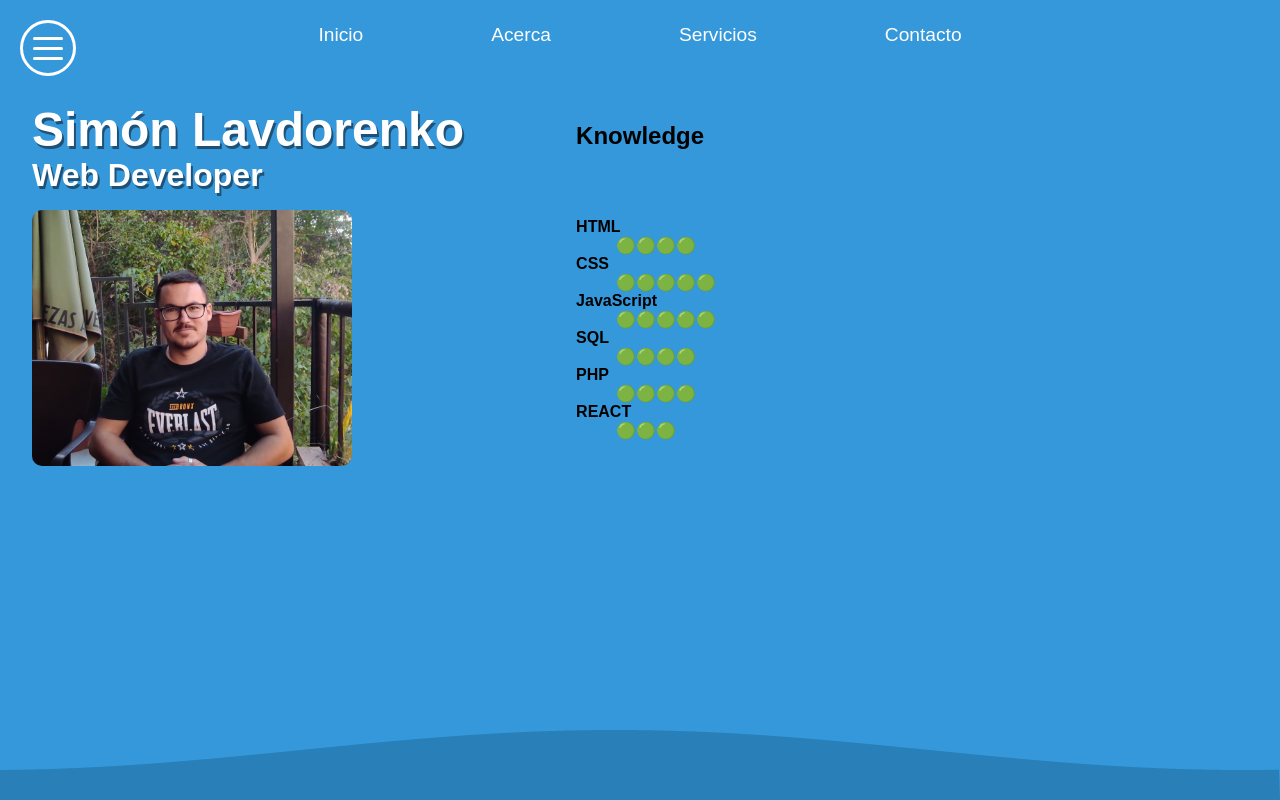
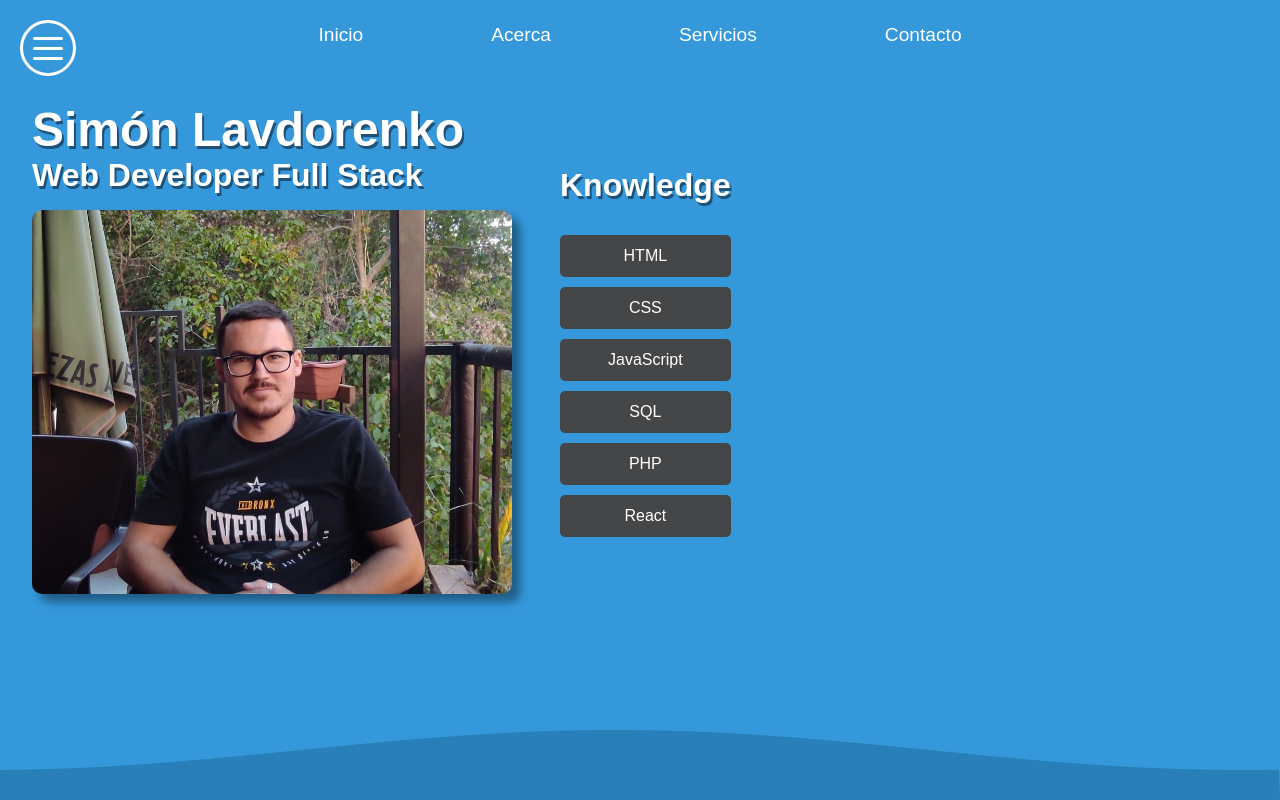
Before and after one commit to SimonLav2024/Portfolio_Simon, a PHP site: page / in a window 1280 px wide. Run offline with PHP 8.4, Linux system fonts and the light colour scheme.

Commit message:
añadido contenido al main

```diff
--- a/css/styles.css
+++ b/css/styles.css
@@ -442,6 +442,7 @@ html {
 .parallax {
     display: flex;
     flex-direction: row;
+    justify-content: center;
     margin: 2rem;
 
 }
@@ -450,9 +451,10 @@ html {
     flex-direction: column;
 }
 .foto {
-    width: 20rem;
+    width: 30rem;
     border-radius: 10px;
     margin: 1rem 0rem 1rem 0rem;
+    box-shadow: 8px 8px 10px rgba(0, 0, 0, 0.401);
 }
 .simon {
     font-size: 3rem;
@@ -471,15 +473,88 @@ html {
     flex-direction: column;
     margin: 0rem 0rem 0rem 7rem;
 }
+/* -----------------------------------------------knowledges-------------------------------------------------- */
+.knowledges {
+    max-width: 800px;
+    width: 100%;
+    display: flex;
+    flex-direction: row;
+    align-items: center;
+    margin: 0 0 0 3rem;
+}
+.conocim {
+    font-size: 2rem;
+    text-shadow: 2px 3px 0 rgba(12, 12, 20, 0.507);
+    color: rgb(255, 255, 255);
+}
+.buttons {
+    display: flex;
+    flex-direction: column;
+    gap: 10px;
+    justify-content: center;
+    margin-bottom: 30px;
+}
+button {
+    padding: 12px 24px;
+    font-size: 16px;
+    cursor: pointer;
+    background-color: #444647;
+    color: white;
+    border: none;
+    border-radius: 5px;
+    transition: #f0f3f5 0.3s, ease transform 0.1s;
+}
+button:hover {
+    background-color: #2ecc71;
+    transform: translateY(-2px);
+}
+button:active {
+    transform: translateY(1px);
+}
+#imageContainer {
+    width: 100%;
+    height: 100%;
+    max-width: 600px;
+    max-height: 600px;
+    display: none;
+    justify-content: center;
+    align-items: center;
+    margin: 0 1rem;
+    overflow: hidden;
+    box-shadow: 8px 8px 10px rgba(0, 0, 0, 0.401);
+    border-radius: 10px;
+    background-color: black;
+}
+.img-k {
+    max-width: 100%;
+    max-height: 100%;
+    object-fit: cover;
+
+
+}
+@media (max-width: 600px) {
+    .buttons {
+        align-items: stretch;
+    }
+    button {
+        width: 100%;
+    }
+}
+/* -------------------------------------------------------fin------------------------------------------- */
 
 /* ----------------------------------------------contador de visitas--------------------------------------- */
 #contador {
     display: none;
     font-size: 24px;
-    background-color: #4CAF50;
+    background-color: #000000;
     color: white;
     padding: 20px;
-    border-radius: 5px;
-    box-shadow: 0 2px 5px rgba(0,0,0,0.2);
+    border-radius: 8px;
+    box-shadow: 0 2px 5px rgba(255, 0, 0, 0.768);
+    position: absolute;
+    top: 50%;
+    left: 50%;
+    transform: translate(-50%, -50%);
+    width: 16rem;
 }
 /* ---------------------------------------------------fin--------------------------------------------------- */
--- a/index.html
+++ b/index.html
@@ -111,31 +111,26 @@
         </nav>
     <!-- ----------------------------------------fin------------------------------------------------ -->
 
-    <!-- ---------------------------------foto de perfil------------------------------------------- -->
+    <!-- ---------------------------------perfil------------------------------------------- -->
     <div id="parallax" class="parallax">
         <div class="container-foto">
             <p class="simon"><b>Simón Lavdorenko</b></p>
-            <p class="web"><b>Web Developer</b></p>
+            <p class="web"><b>Web Developer Full Stack</b></p>
             <img class="foto" src="img/yo_CV.jpeg" alt="foto de perfil">
         </div>
-        <div class="texto">
-                <h2>Knowledge</h2>
-                <p>
-                    <dl>
-                        <dt><b>HTML</b></dt>
-                        <dd>🟢🟢🟢🟢</dd>
-                        <dt><b>CSS</b></dt>
-                        <dd>🟢🟢🟢🟢🟢</dd>
-                        <dt><b>JavaScript</b></dt>
-                        <dd>🟢🟢🟢🟢🟢</dd>
-                        <dt><b>SQL</b></dt>
-                        <dd>🟢🟢🟢🟢</dd>
-                        <dt><b>PHP</b></dt>
-                        <dd>🟢🟢🟢🟢</dd>
-                        <dt><b>REACT</b></dt>
-                        <dd>🟢🟢🟢</dd>
-                    </dl>
-                </p>
+        <div class="knowledges">
+            <div class="buttons">
+                <h1 class="conocim"><b>Knowledge</b></h1>
+                <button data-tech="html">HTML</button>
+                <button data-tech="css">CSS</button>
+                <button data-tech="javascript">JavaScript</button>
+                <button data-tech="sql">SQL</button>
+                <button data-tech="php">PHP</button>
+                <button data-tech="react">React</button>
+            </div>
+            <div id="imageContainer">
+                <img class="img-k" src="" alt="Selecciona una tecnología">
+            </div>
         </div>
     </div>
     <!-- ----------------------------------------fin-------------------------------------------------- -->
```
Also changed, not shown: JavaScript/code.js (+30 -1 lines), img/knowledges/css.png (added), img/knowledges/html.png (added), img/knowledges/javascript.png (added), img/knowledges/php.png (added), img/knowledges/react.png (added), img/knowledges/sql.png (added).
